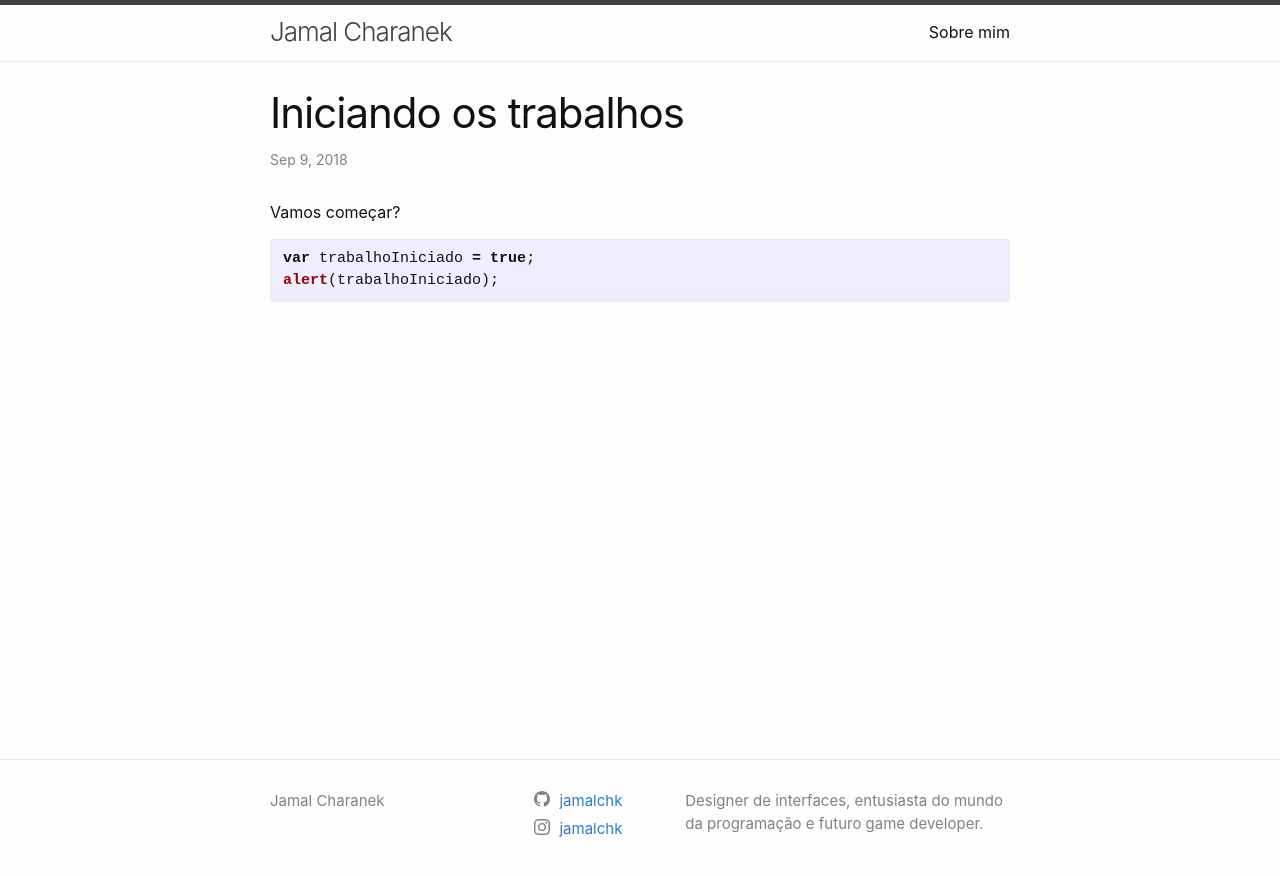
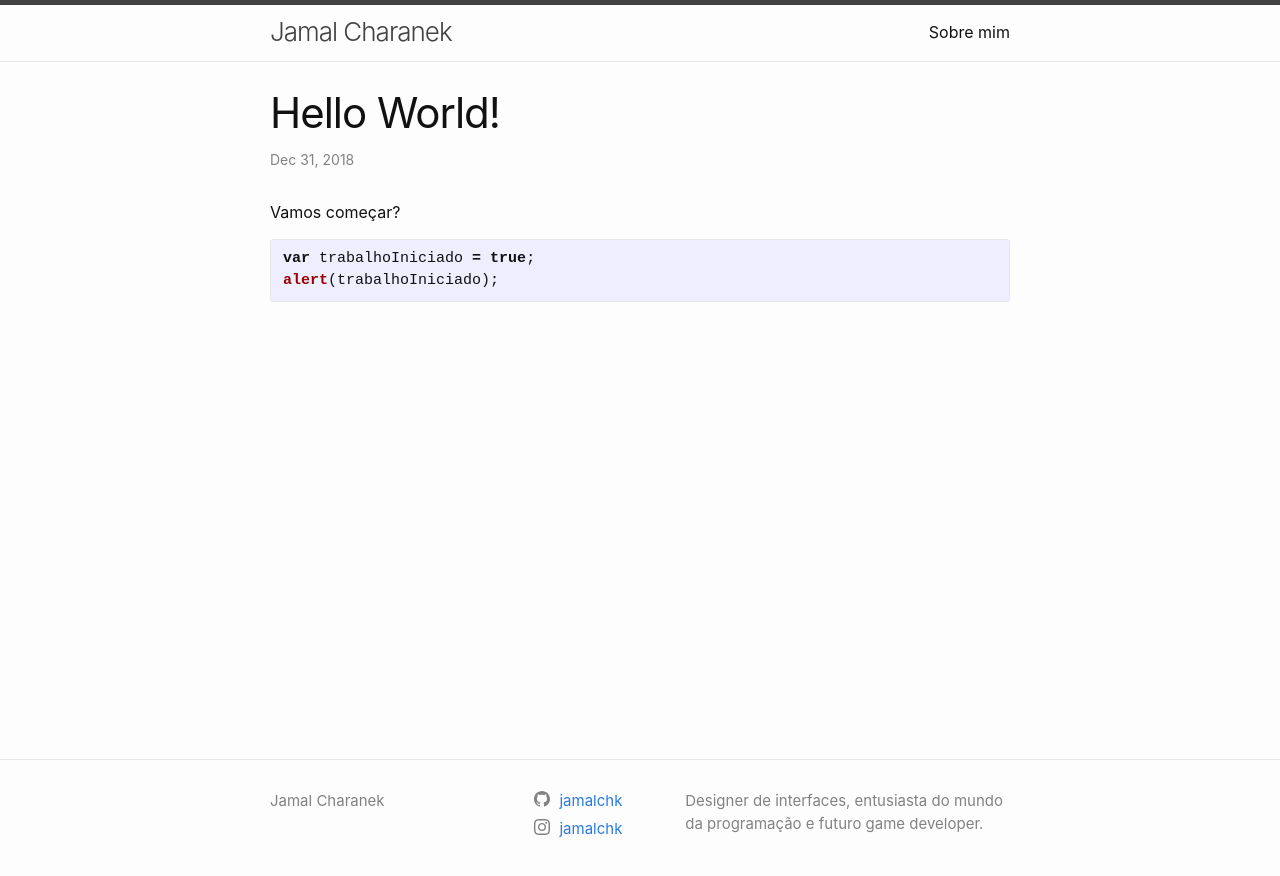
Before and after one commit to jamalchk/jamalchk.github.io, a Jekyll site: the page built from _posts/2018-12-31-hello-world.markdown, in a window 1280 px wide. Shown: the top 876 px of the page. Built offline with Jekyll 4.4.1, drawn with Linux system fonts in a browser that asks for light colours.

Commit message:
Preparando o terreno para o ano novo

```diff
--- a/_posts/2018-09-09-iniciando-os-trabalhos.markdown
+++ b/_posts/2018-12-31-hello-world.markdown
@@ -1,8 +1,8 @@
 ---
 layout: post
-title:  "Iniciando os trabalhos"
-date:   2018-09-09 15:35:28 -0400
-tags: ['tagA', 'tagB', 'tagC']
+title:  "Hello World!"
+date:   2018-12-31 18:32:28 -0400
+tags: ['iniciando']
 categories: update
 permalink: /:categories/:title
 ---
```
